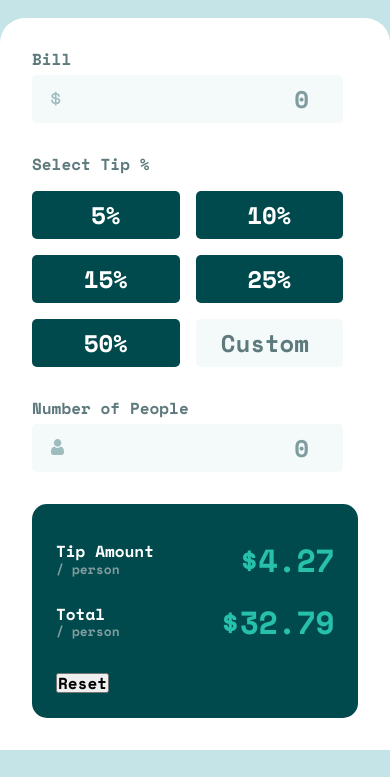
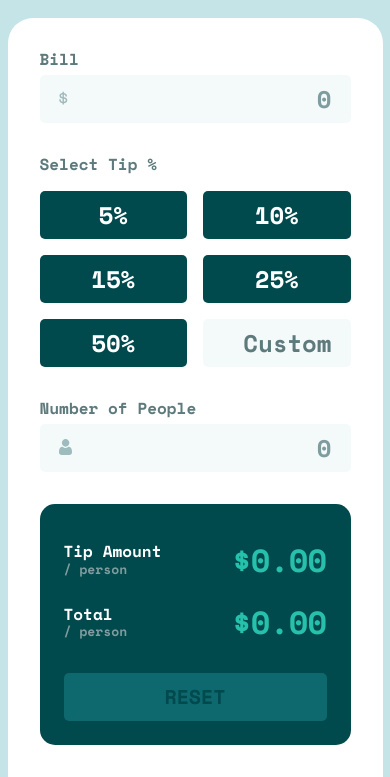
Before and after one commit to nvalline/fm-tip-calculator-app, a plain HTML site: page index.html in a window 390 px wide. Shown: the part 125-902 px from the top of the page. Before the commit the page ends 875 px from the top, so only its background shows below. Drawn offline with nearby package versions, Linux system fonts and the light colour scheme.

Commit message:
added mobile reset button styles

```diff
--- a/index.html
+++ b/index.html
@@ -74,7 +74,7 @@
 							<p>/ person</p>
 						</div>
 						<div class="costBreakdown">
-							<p>$4.27</p>
+							<p>$<span>0.00</span></p>
 						</div>
 					</div>
 					<div class="details">
@@ -83,7 +83,7 @@
 							<p>/ person</p>
 						</div>
 						<div class="costBreakdown">
-							<p>$32.79</p>
+							<p>$<span>0.00</span></p>
 						</div>
 					</div>
 					<button>Reset</button>
--- a/styles.scss
+++ b/styles.scss
@@ -17,6 +17,8 @@ body {
 
 	.calculator {
 		padding: 2rem;
+		margin: 0 auto;
+		max-width: 375px;
 		background-color: var(--clr-neutral-white);
 		border-radius: 25px 25px 0 0;
 
@@ -48,6 +50,11 @@ body {
 					color: var(--clr-neutral-cyanDark);
 					outline: none;
 					caret-color: var(--clr-primary-cyan);
+
+					&::-webkit-inner-spin-button,
+					&::-webkit-outer-spin-button {
+						-webkit-appearance: none;
+					}
 
 					&::placeholder {
 						color: var(--clr-neutral-cyanMd);
@@ -180,6 +187,17 @@ body {
 					}
 				}
 			}
+
+			button {
+				height: 48px;
+				width: 100%;
+				background-color: var(--clr-btn-disabled);
+				border: none;
+				border-radius: 5px;
+				font-size: var(--fs-btn-20);
+				color: var(--clr-neutral-cyanDark);
+				text-transform: uppercase;
+			}
 		}
 	}
 }
--- a/styles/_variables.scss
+++ b/styles/_variables.scss
@@ -15,6 +15,9 @@ $colors: (
 	),
 	alert: (
 		'red': hsl(13, 70%, 61%)
+	),
+	btn: (
+		'disabled': hsl(183, 79%, 24%)
 	)
 );
 
```
Also changed, not shown: styles.css, 1 other file.
